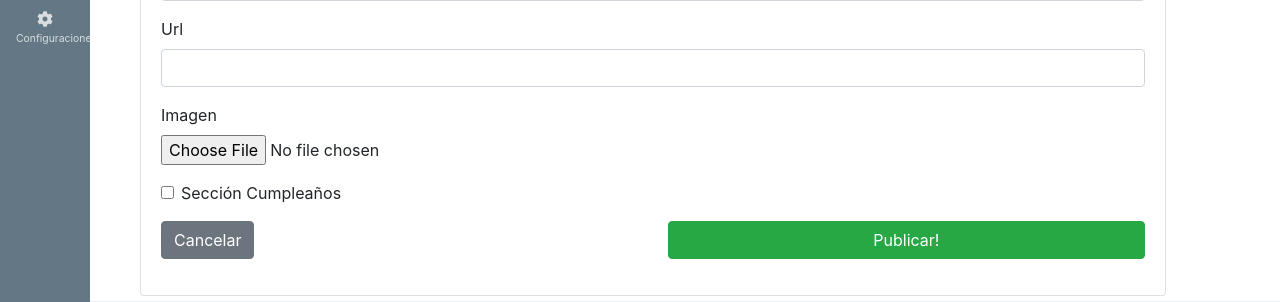
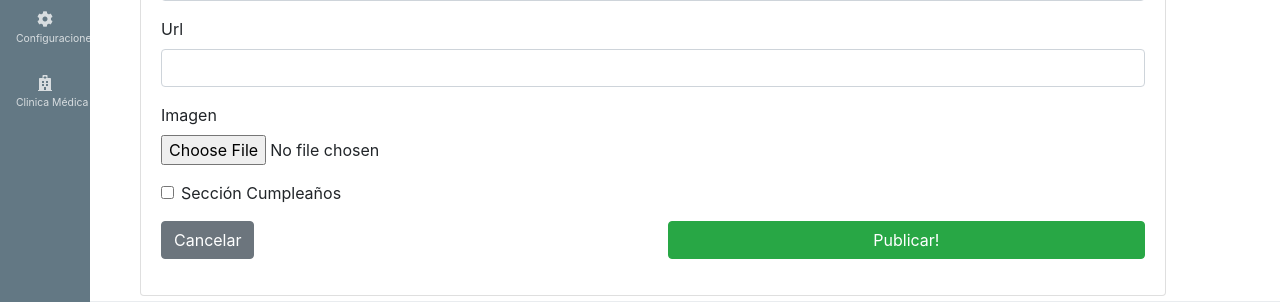
Before and after one commit to arnaldocorreaxO/intranet, a Django app: page /publicacion/nuevo in a window 1280 px wide. Shown: the part 717-1019 px from the top of the page. Run offline with Django 3.2, Linux system fonts and the light colour scheme; the visitor is signed in with stand-in values (Sample User, id 1); data that the repository does not hold is empty; parts of the project's set-up code (start-up, migrations or seed data) failed here and were passed over; some libraries are stand-ins or nearby versions.

Commit message:
Change CM

```diff
--- a/proIntranet/templates/base_navbar_left.html
+++ b/proIntranet/templates/base_navbar_left.html
@@ -171,4 +171,18 @@
             </ul>
           </li>
           {% endif %}
-        </ul>
+
+
+          {% if perms.cm.view_consulta %}
+          <!-- CLINICA MEDICA -->
+          <li class="nav-item dropdown">
+            <a class="nav-link dropdown-toggle" href="#" id="pagesDropdown" role="button" data-toggle="dropdown"
+              aria-haspopup="true" aria-expanded="false">
+              <i class="fas fa-hospital"></i><span> Clinica Médica</span>
+            </a>
+
+            <ul class="dropdown-menu" aria-labelledby="navbarDropdownMenuLink">
+              <li><a class="dropdown-item" href="/admin/cm/">Registrar</a></li>
+            </ul>
+            {% endif %}
+    </ul>
```
